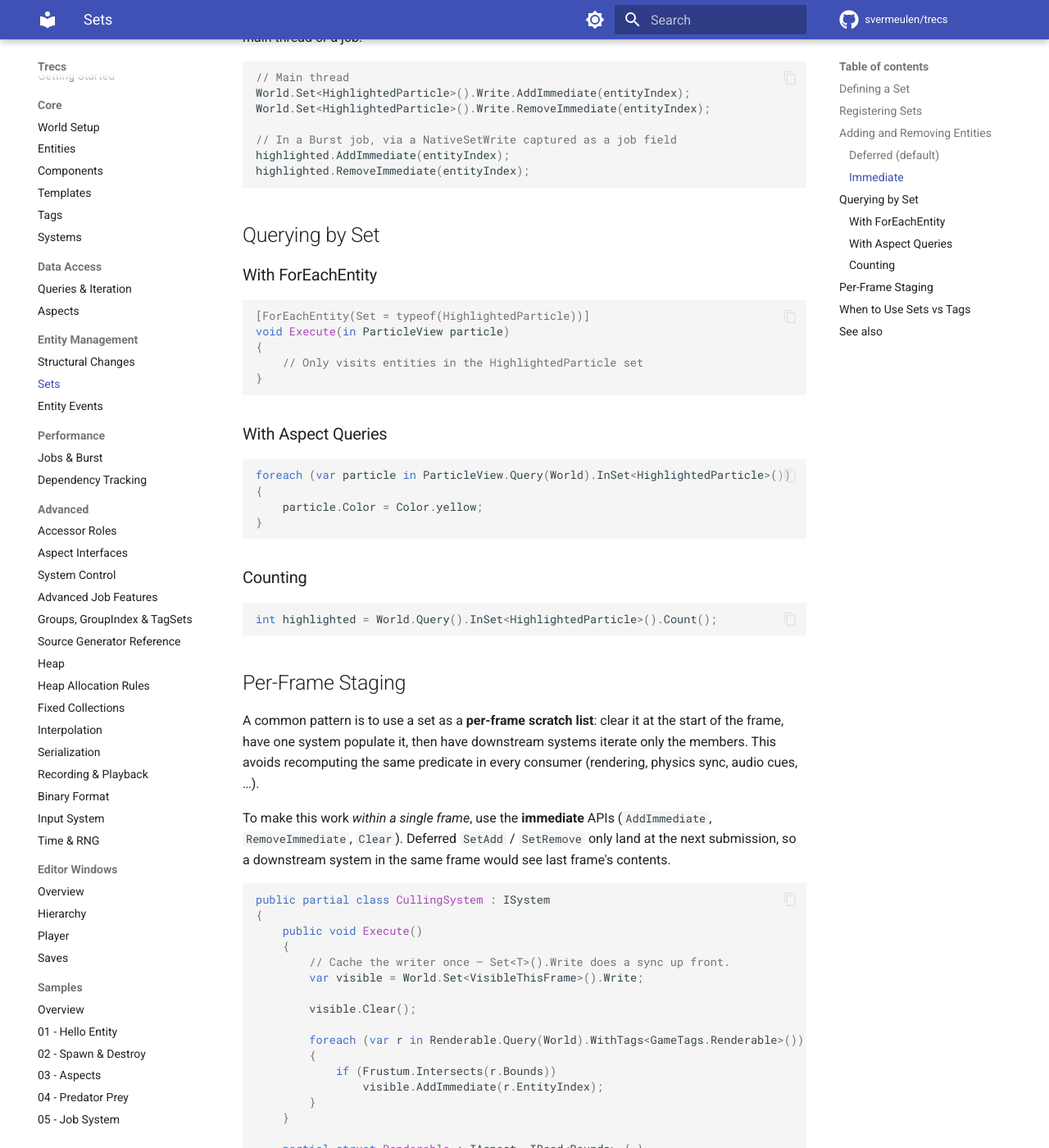
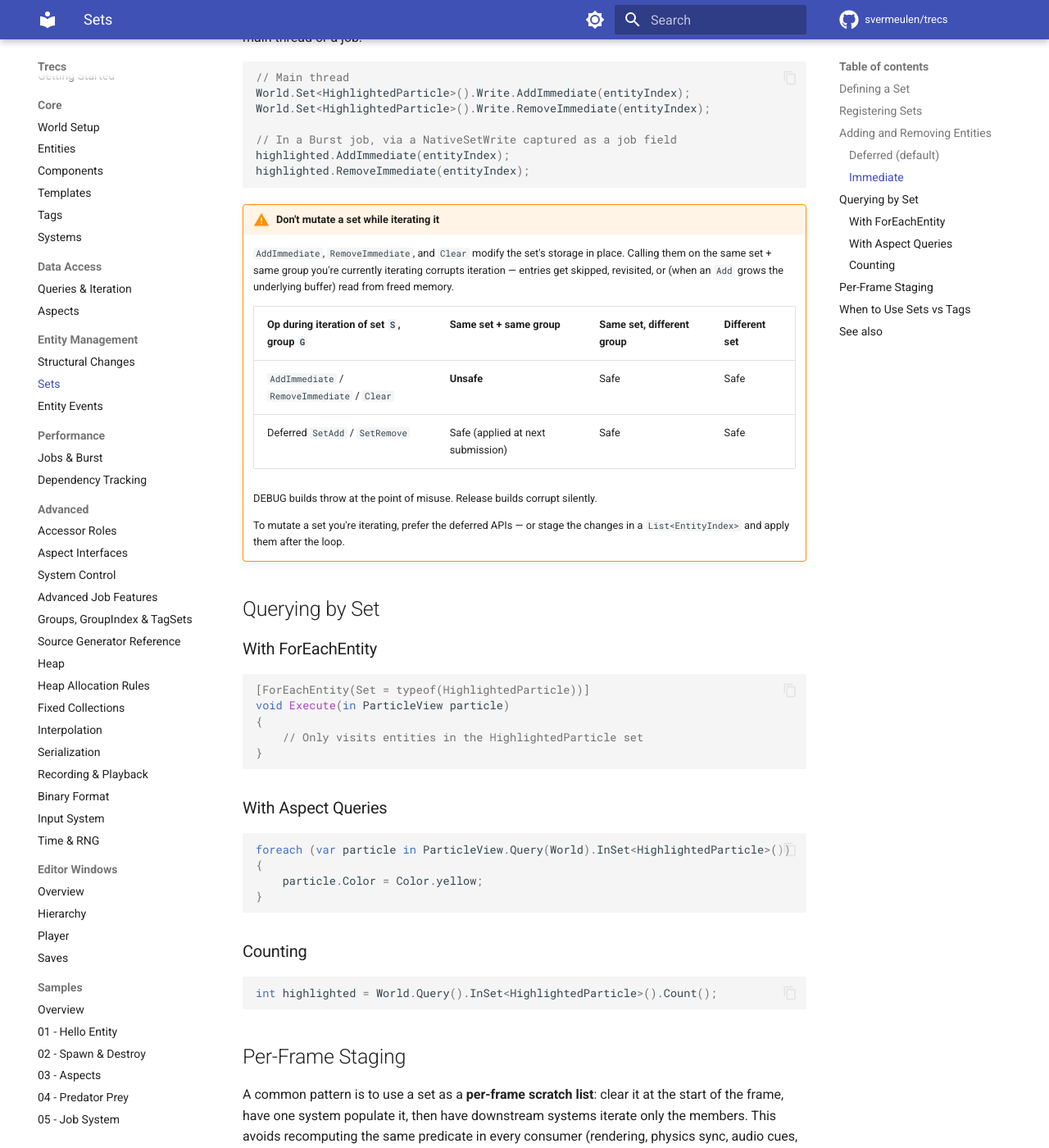
Before and after one commit to svermeulen/trecs, an MkDocs documentation site: the page built from docs/entity-management/sets.md, in a window 1280 px wide and 1400 px high, scrolled down 1023 px. Shown: the whole window at 82% size. Built offline with MkDocs 1.6.1 and Material for MkDocs 9.7.7, drawn with Linux system fonts in a browser that asks for light colours; comment, search, counter and statistics services are not loaded; some of the changed text lies outside the part shown.

Commit message:
Document iteration footgun for immediate set ops
Calls out that AddImmediate/RemoveImmediate/Clear are unsafe during
iteration of the same set + same group, with a table of safe vs unsafe
combinations and the recommended workarounds (deferred SetAdd/SetRemove
or staging changes in a list).

Co-Authored-By: Claude <noreply@anthropic.com>

````diff
--- a/docs/entity-management/sets.md
+++ b/docs/entity-management/sets.md
@@ -50,6 +50,18 @@ highlighted.AddImmediate(entityIndex);
 highlighted.RemoveImmediate(entityIndex);
 ```
 
+!!! warning "Don't mutate a set while iterating it"
+    `AddImmediate`, `RemoveImmediate`, and `Clear` modify the set's storage in place. Calling them on the same set + same group you're currently iterating corrupts iteration — entries get skipped, revisited, or (when an `Add` grows the underlying buffer) read from freed memory.
+
+    | Op during iteration of set `S`, group `G` | Same set + same group | Same set, different group | Different set |
+    |---|---|---|---|
+    | `AddImmediate` / `RemoveImmediate` / `Clear` | **Unsafe** | Safe | Safe |
+    | Deferred `SetAdd` / `SetRemove` | Safe (applied at next submission) | Safe | Safe |
+
+    DEBUG builds throw at the point of misuse. Release builds corrupt silently.
+
+    To mutate a set you're iterating, prefer the deferred APIs — or stage the changes in a `List<EntityIndex>` and apply them after the loop.
+
 ## Querying by Set
 
 ### With ForEachEntity
````
Also changed, not shown: other parts of docs/entity-management/sets.md (+1 -1 lines).
